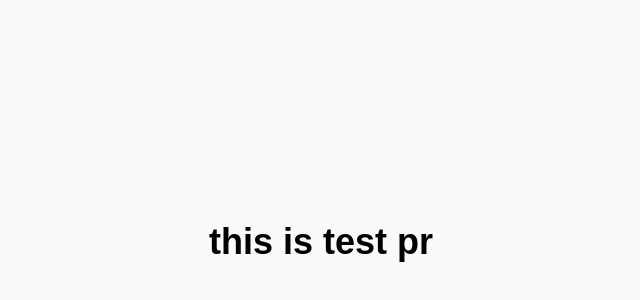
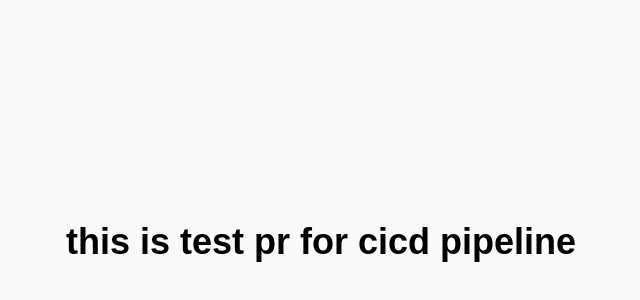
Before and after one commit to zeroaxiis/expensiveproduct-frontend, a Next.js app: page / in a window 1280 px wide. Shown: the part 158-458 px from the top of the page, without its empty margins (319-959 px from the left). Built offline with nearby package versions, Linux system fonts and the light colour scheme.

Commit message:
testing pr for cicd

```diff
--- a/src/app/page.tsx
+++ b/src/app/page.tsx
@@ -3,7 +3,7 @@ export default function Home() {
     <div className="flex min-h-screen items-center justify-center bg-zinc-50 dark:bg-black">
       <main className="text-center">
         <h1 className="text-4xl font-bold text-black dark:text-white">
-          this is test pr
+          this is test pr for cicd pipeline
         </h1>
       </main>
     </div>
```
